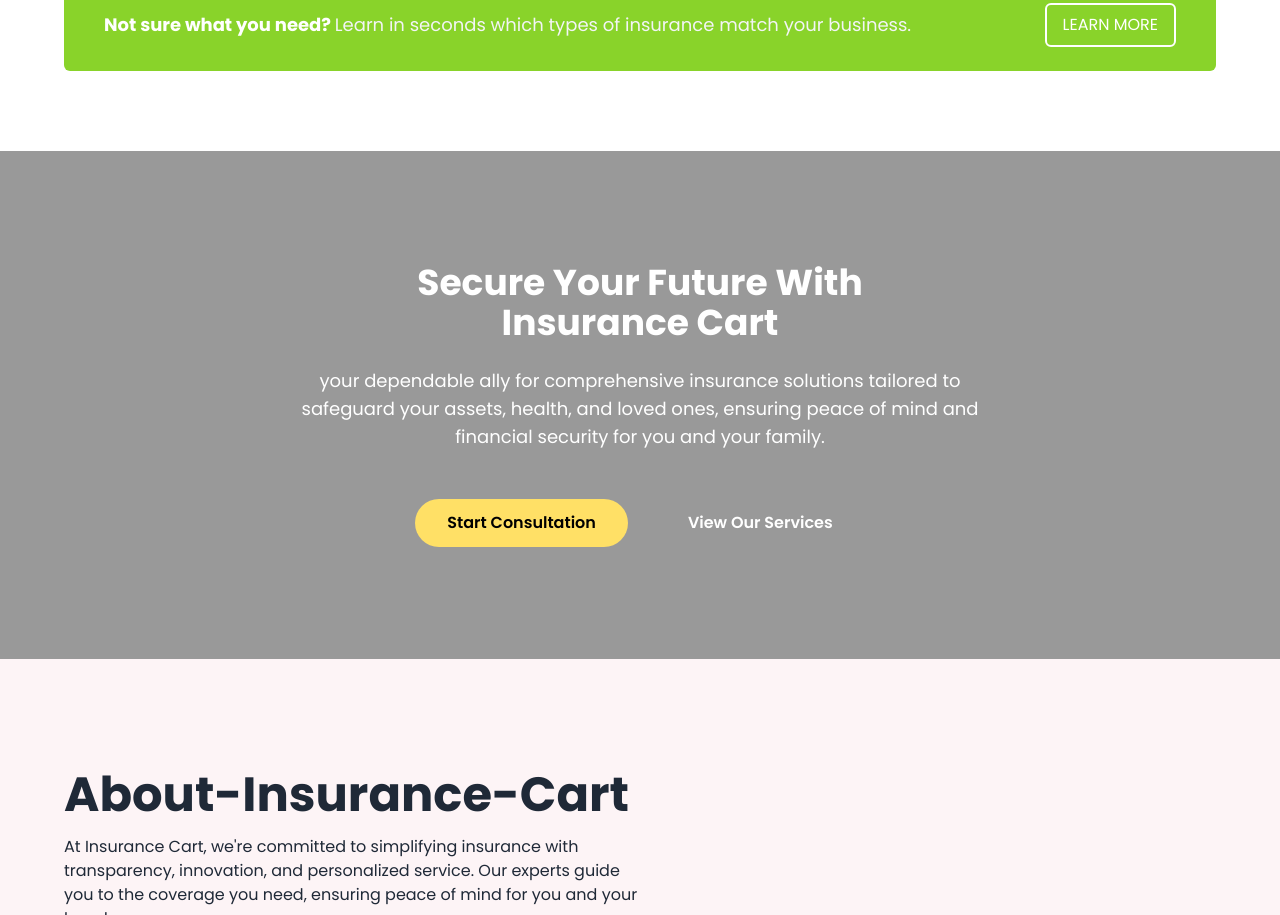
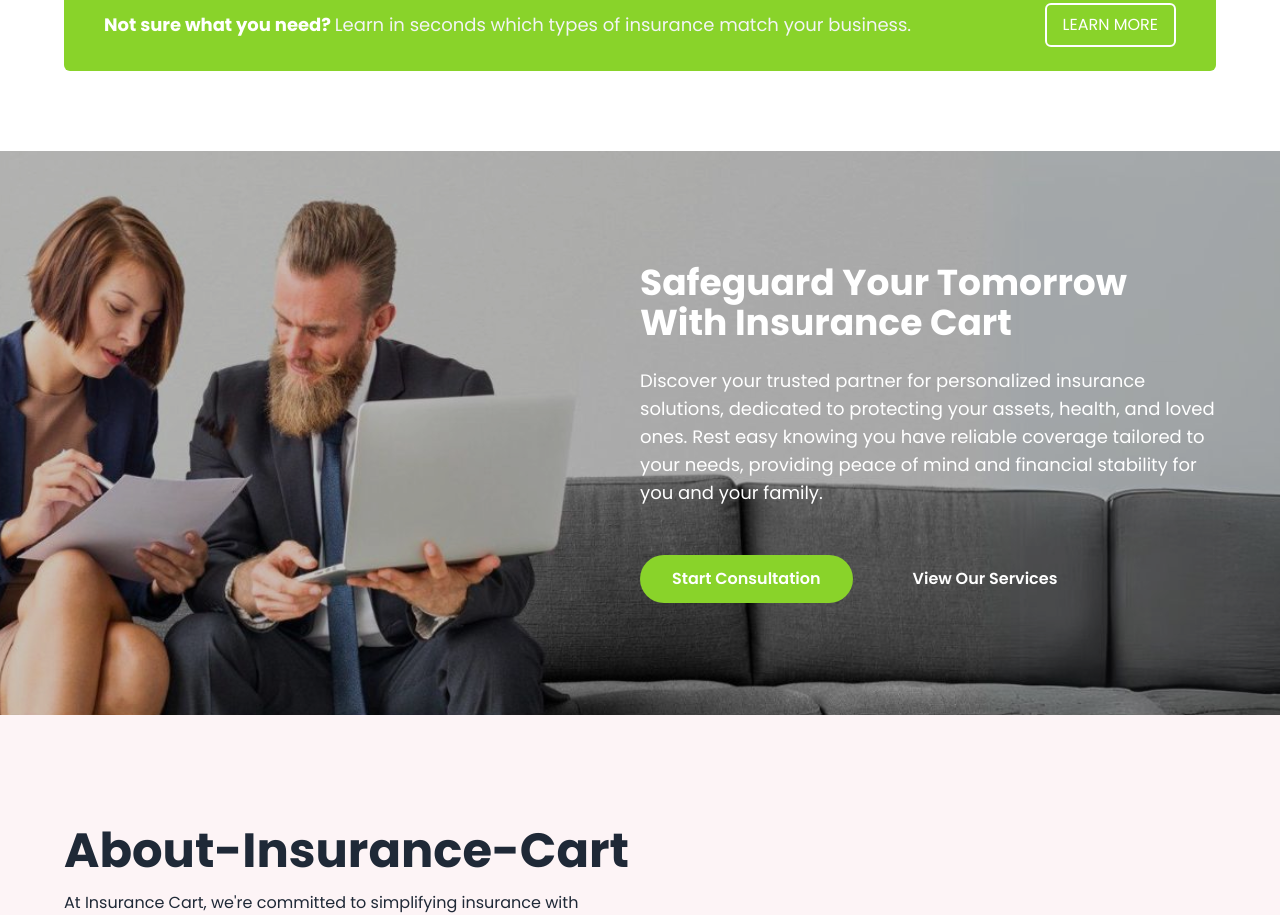
Before and after one commit to safinxr/insurance-fifth, a plain HTML site: page index.html in a window 1280 px wide. Shown: the part 1647-2562 px from the top of the page. Drawn offline with nearby package versions, Linux system fonts and the light colour scheme.

Commit message:
Safeguard Your Tomorrow section done

```diff
--- a/index.html
+++ b/index.html
@@ -245,10 +245,12 @@
             </div>
           </div>
         </div>
-        <div class="bg-[#89D32A] px-10 flex justify-between mt-24 items-center py-6 rounded-md">
-          <p class="text-gray-100 text-lg ">
-            <span class="font-bold text-white">Not sure what you need? </span> Learn in seconds which types of
-            insurance match your business.
+        <div
+          class="bg-[#89D32A] px-10 flex justify-between mt-24 items-center py-6 rounded-md gap-4 flex-col md:flex-row"
+        >
+          <p class="text-gray-100 text-lg flex-1">
+            <span class="font-bold text-white">Not sure what you need? </span>
+            Learn in seconds which types of insurance match your business.
           </p>
           <button class="px-4 py-2 border-2 rounded-md border-white text-white">
             LEARN MORE
@@ -256,36 +258,39 @@
         </div>
       </section>
 
-      <!-- Secure Your Future With Insurance Cart -->
+      <!-- Safeguard Your Tomorrow -->
       <section
-        style="background-image: url('image/section-03.jpg')"
-        class="bg-cover bg-[black] bg-blend-overlay bg-opacity-40 bg-center"
+        style="background-image: url('image/section-bg.jpg')"
+        class="bg-cover bg-[black] bg-blend-overlay bg-opacity-20 lg:bg-center"
       >
         <div
           class="max-w-6xl mx-auto px-3 md:px-7 lg:px-0 py-16 lg:py-28 text-white"
         >
-          <h2 class="text-3xl md:text-4xl font-bold text-center">
-            Secure Your Future With <br />
-            Insurance Cart
+          <div class="lg:w-1/2 ms-auto">
+            <h2 class="text-3xl md:text-4xl font-bold ">
+              Safeguard Your Tomorrow With Insurance Cart
             </h2>
-          <p
-            class="lg:w-[700px] mx-auto text-center my-4 md:my-6 text-base md:text-lg"
+            <p class=" my-4 md:my-6 text-base md:text-lg">
+              Discover your trusted partner for personalized insurance
+              solutions, dedicated to protecting your assets, health, and loved
+              ones. Rest easy knowing you have reliable coverage tailored to
+              your needs, providing peace of mind and financial stability for
+              you and your family.
+            </p>
+            <div
+              class="flex flex-col md:flex-row  gap-4 lg:gap-7"
             >
-            your dependable ally for comprehensive insurance solutions tailored
-            to safeguard your assets, health, and loved ones, ensuring peace of
-            mind and financial security for you and your family.
-          </p>
-          <div class="flex flex-col md:flex-row justify-center gap-4 lg:gap-7">
               <button
-              class="px-8 py-2.5 md:py-3 mt-4 md:mt-6 bg-[#FFE066] text-black font-semibold rounded-full"
+                class="px-8 py-2.5 md:py-3 mt-4 md:mt-6 bg-[#89D32A] text-white font-semibold rounded-full"
               >
                 Start Consultation
               </button>
               <button
-              class="px-8 py-2.5 md:py-3 mt-4 md:mt-6 duration-300 hover:bg-[#FFE066] hover:text-black font-semibold rounded-full text-white hidden md:flex"
+                class="px-8 py-2.5 md:py-3 mt-4 md:mt-6 duration-300 hover:bg-[#89D32A]  font-semibold rounded-full text-white hidden md:flex"
               >
                 View Our Services
               </button>
+            </div>
           </div>
         </div>
       </section>
```
Also changed, not shown: image/section-bg.jpg (added). Lines whose indentation alone changed are shown as unchanged.
